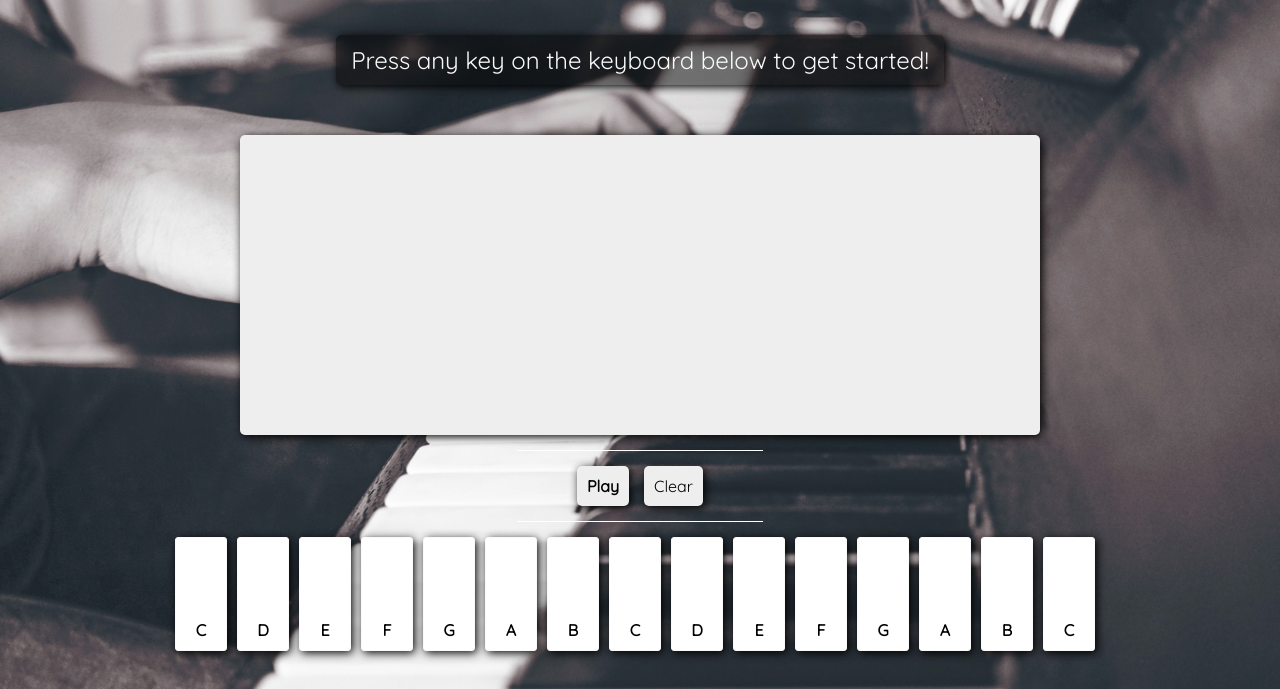
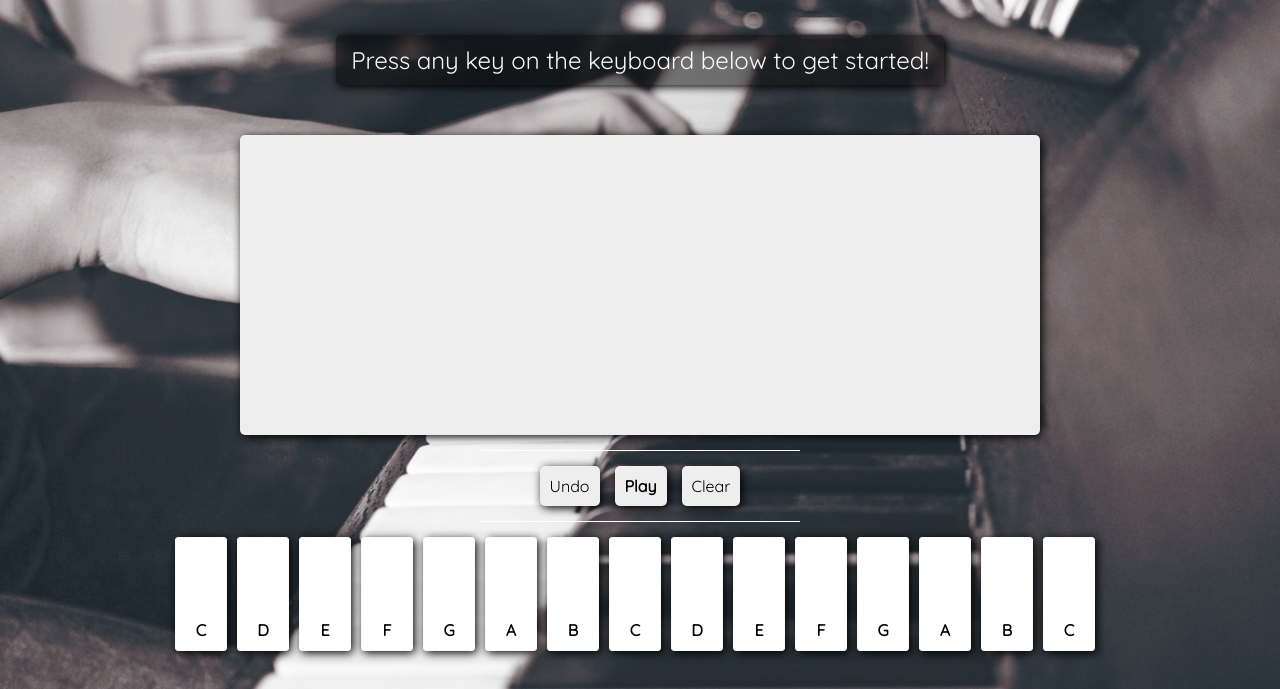
Before and after one commit to matthaaa/songbird, a website built with webpack: page index.html in a window 1280 px wide. Shown: the part 127-816 px from the top of the page. Built offline with nearby package versions, Linux system fonts and the light colour scheme.

Commit message:
Render basic undo button

```diff
--- a/assets/keyboard-style.css
+++ b/assets/keyboard-style.css
@@ -70,6 +70,10 @@ p {
 
 }
 
+.undo-button {
+  margin-right: 15px;
+}
+
 .white-key {
   width: 50px;
   /* border: 1px solid black; */
--- a/index.html
+++ b/index.html
@@ -12,6 +12,7 @@
       <p>Press any key on the keyboard below to get started!</p>
       <canvas id="timelineCanvas" width="800" height="300"></canvas>
       <div class="buttons">
+        <div id="undo" class="button undo-button">Undo</div>
         <div id="playButton" class="button play-button">Play</div>
         <div id="clear" class="button clear-button">Clear</div>
       </div>
```
